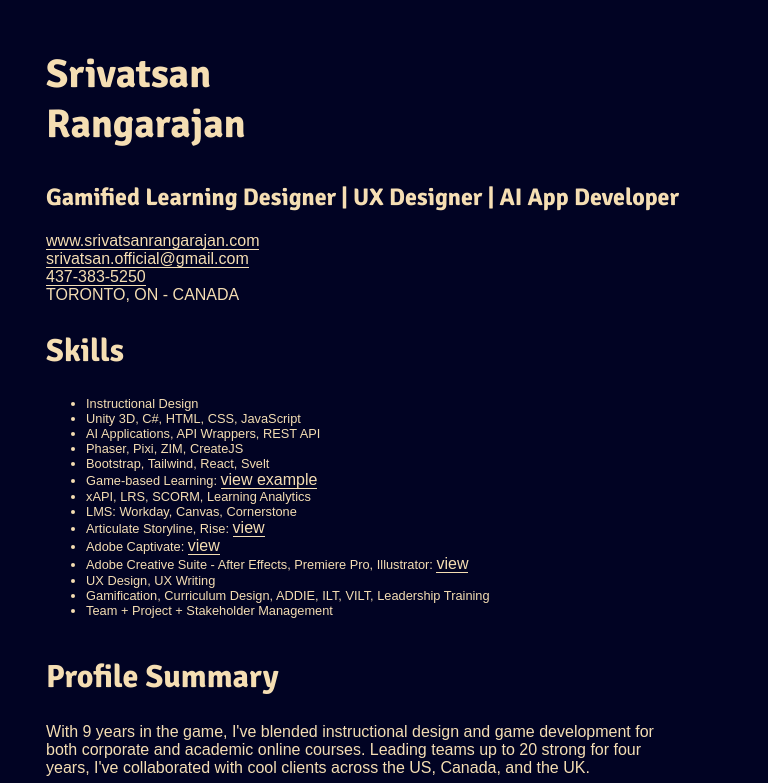
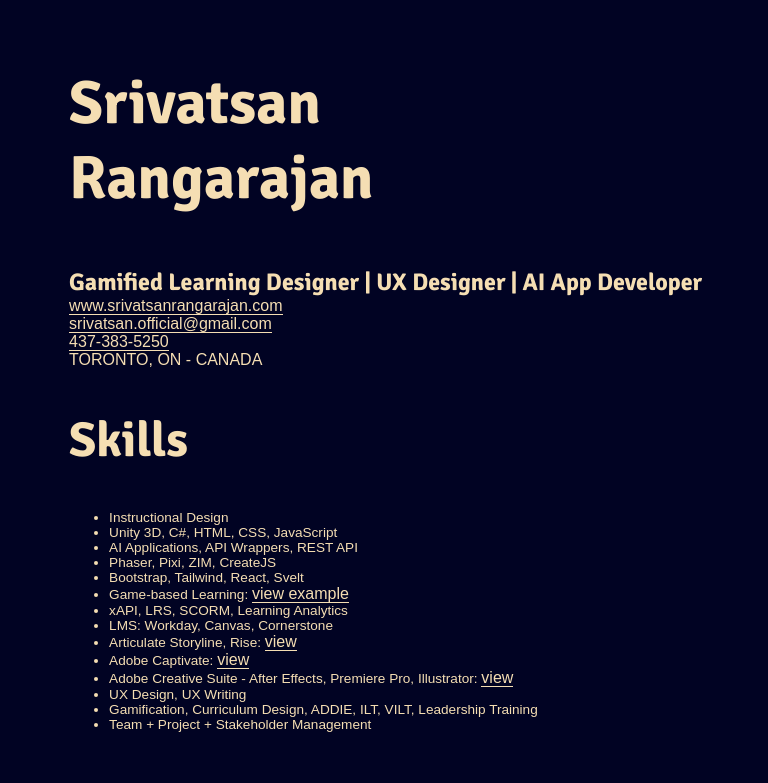
Before and after one commit to Sriva29/responsive-resume, a plain HTML site: page index.html in a window 768 px wide. Shown: the top 783 px of the page. Drawn offline with Linux system fonts and the light colour scheme; a web font is replaced by a local one.

Commit message:
Update style.css

```diff
--- a/style.css
+++ b/style.css
@@ -62,11 +62,7 @@ h6 {
     font-size: 1.25rem;
 }
 
-p {
-    margin-top: 0;
-    margin-bottom: 0;
-    font-size: 1.0rem;
-}
+
 
 /* h2, h3, h4, h5, h6 {
     font-family: var(--font-subtitles);
@@ -76,7 +72,7 @@ body {
     background-color: var(--background-color);
     color: var(--color);
     font-family: var(--font-body);
-    font-size: 1.9rem;
+    font-size: 0.9rem;
     padding: 1%;
     margin-left: 10%;
     /* margin-right: 10%; */
@@ -141,80 +137,143 @@ a:hover {
     margin-right: 5%;
 }
 
-@media screen and (max-width: 768px) {
+@media screen and (min-width: 380px) and (max-width: 620px) {
+    h1 {
+        font-size: 1.5rem;
+    }
 
-    body {
-        margin-left: 5%;
+    p {
         font-size: 0.8rem;
     }
 
-    h1 {
-        font-size: 2.5rem;
+    body {
+        color: blue;
     }
 
-    h2, h3, h4 {
-        font-size: 2rem;
+    h2,
+    h3,
+    h4 {
+        font-size: 1.2rem;
         margin-right: 0%;
     }
 
-    .resume, .summary, .skills, .exp-bullets, .awards, .education {
+    .resume,
+    .summary,
+    .skills,
+    .exp-bullets,
+    .awards,
+    .education {
         margin-right: 5%;
     }
 }
 
-@media screen and (min-width: 769px) and (max-width: 1024px) {
+@media screen and (min-width: 621px) and (max-width: 700px) and (orientation: landscape) {
+    p {
+        margin-top: 0;
+        margin-bottom: 0;
+        font-size: 1.0rem;
+    }
 
     body {
         margin-left: 8%;
         font-size: 0.85rem;
     }
 
-    h1, h2, h3, h4 {
+    h1,
+    h2,
+    h3,
+    h4 {
         margin-right: 3%;
     }
 
-    .resume, .summary, .skills, .exp-bullets, .awards, .education {
+    .resume,
+    .summary,
+    .skills,
+    .exp-bullets,
+    .awards,
+    .education {
         margin-right: 7%;
     }
 
-    .role{
+    .role {
         margin: 0%;
     }
-
 }
 
-@media screen and (min-width: 1025px) and (max-width: 1280px) {
+@media screen and (min-width: 701px) and (max-width: 960px) {
+    p {
+        margin-top: 0;
+        margin-bottom: 0;
+        font-size: 1.0rem;
+    }
 
+    body {
+        margin-left: 8%;
+        font-size: 0.85rem;
+    }
+
+    h1,
+    h2,
+    h3,
+    h4 {
+        margin-right: 3%;
+    }
+
+    .resume,
+    .summary,
+    .skills,
+    .exp-bullets,
+    .awards,
+    .education {
+        margin-right: 7%;
+    }
+
+    .role {
+        margin: 0%;
+    }
+}
+
+@media screen and (min-width: 961px) and (max-width: 1280px) {
     body {
         margin-left: 9%;
         font-size: 0.95rem;
     }
 
-    h1, h2, h3, h4 {
+    h1,
+    h2,
+    h3,
+    h4 {
         margin-right: 4%;
     }
 
-    .resume, .summary, .skills, .exp-bullets, .awards, .education {
+    .resume,
+    .summary,
+    .skills,
+    .exp-bullets,
+    .awards,
+    .education {
         margin-right: 8%;
     }
 
-    .role{
+    .role {
         margin: 0%;
     }
 }
 
 @media screen and (min-width: 1281px) {
-
     body {
         margin-left: 10%;
         font-size: 1rem;
     }
 
-    h1, h2, h3, h4 {
+    h1,
+    h2,
+    h3,
+    h4 {
         margin-right: 5%;
     }
 
-    .role{
+    .role {
         margin: 0%;
     }
 }
```
